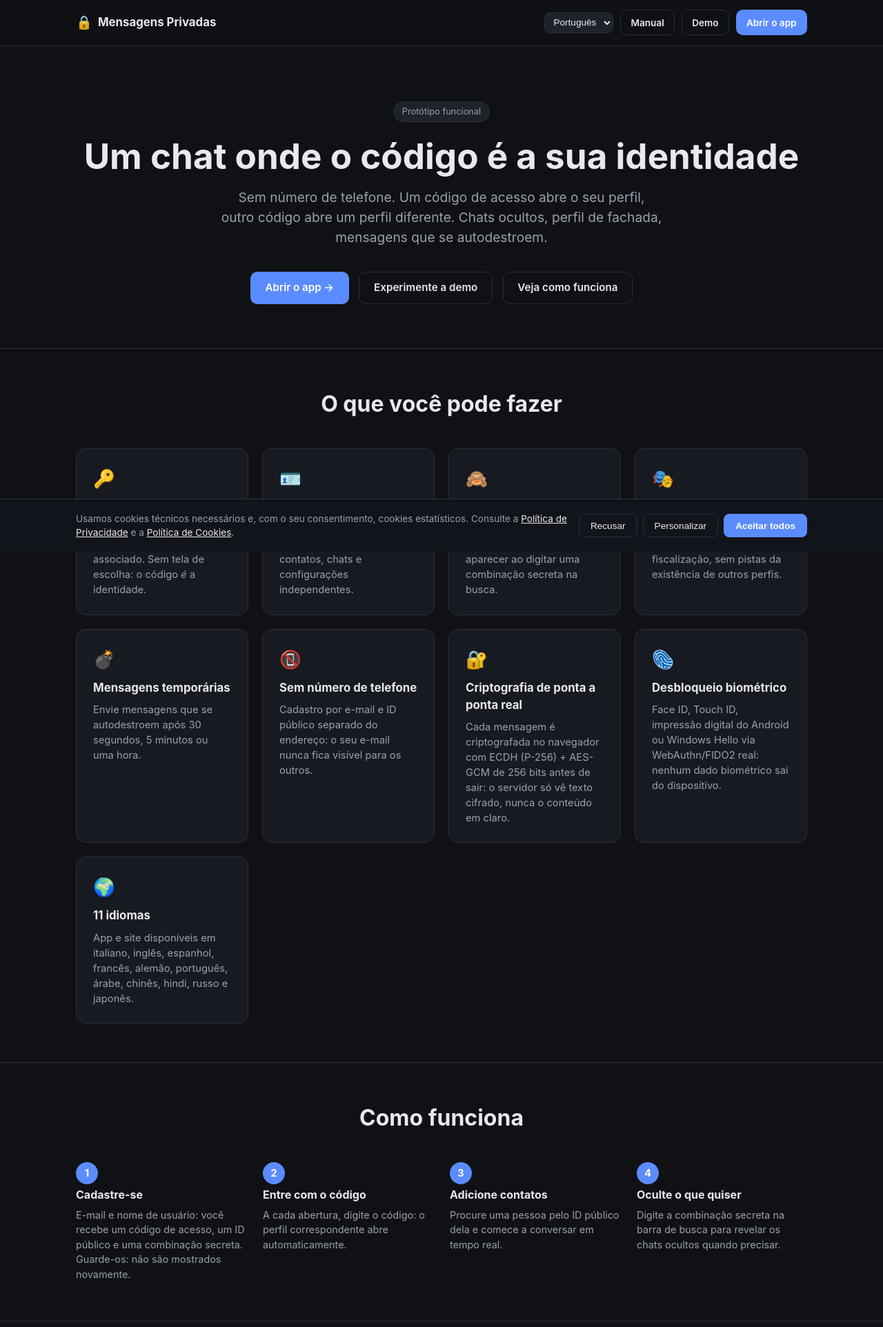
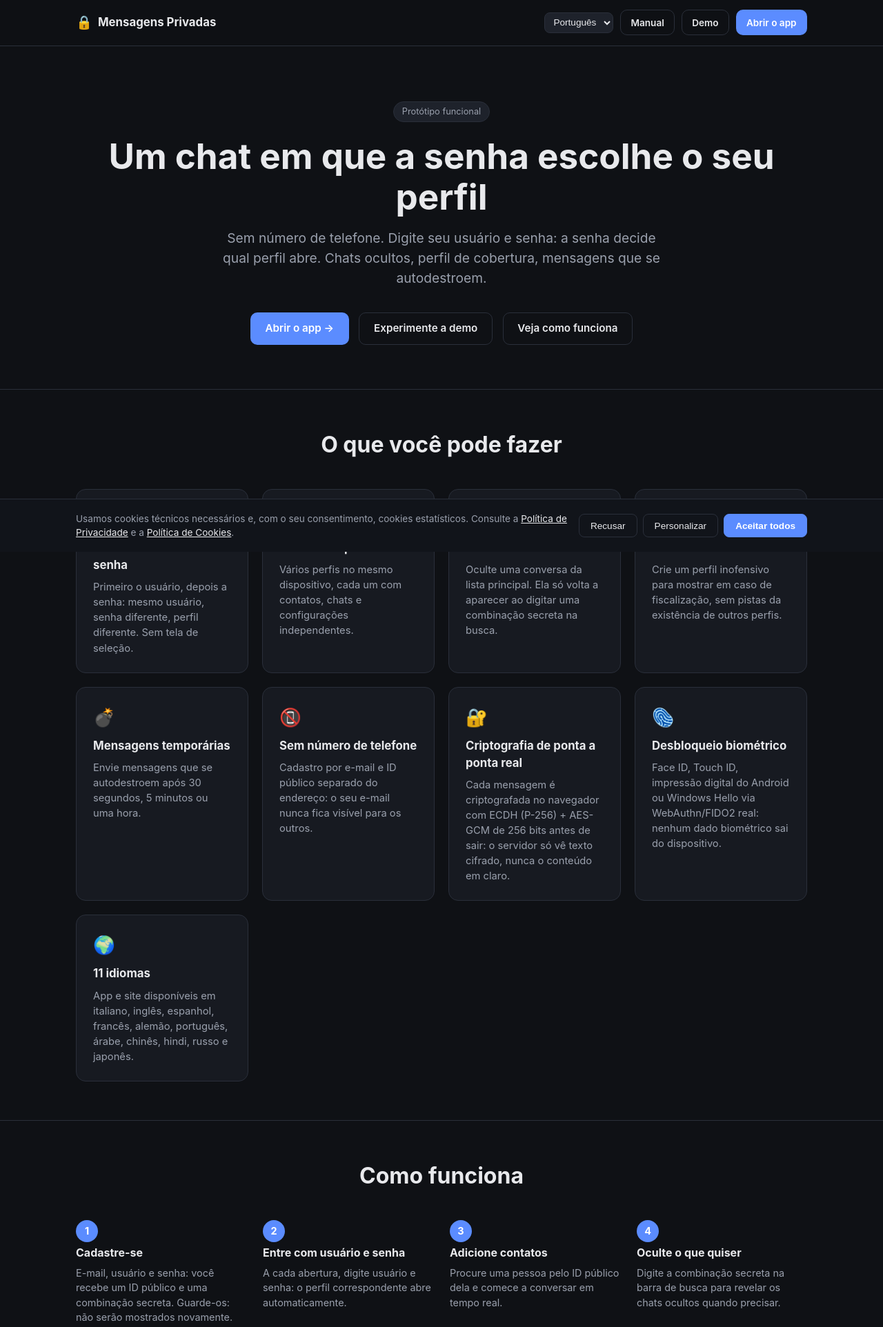
Before and after one commit to simonescaffidi/messaging-app-prototype, a website: page site/pt/index.html in a window 1280 px wide. Shown: the top 1924 px of the page at 69% size. Drawn offline with Linux system fonts and the light colour scheme.

Commit message:
Sito PT: usuario + senha

```diff
--- a/site/pt/index.html
+++ b/site/pt/index.html
@@ -44,8 +44,8 @@
   <section class="hero">
     <div class="container">
       <span class="badge">Protótipo funcional</span>
-      <h1>Um chat onde o código é a sua identidade</h1>
-      <p class="lead">Sem número de telefone. Um código de acesso abre o seu perfil, outro código abre um perfil diferente. Chats ocultos, perfil de fachada, mensagens que se autodestroem.</p>
+      <h1>Um chat em que a senha escolhe o seu perfil</h1>
+      <p class="lead">Sem número de telefone. Digite seu usuário e senha: a senha decide qual perfil abre. Chats ocultos, perfil de cobertura, mensagens que se autodestroem.</p>
       <div class="hero-actions">
         <a href="/app/" class="btn btn-primary">Abrir o app →</a>
         <a href="/pt/demo.html" class="btn btn-ghost">Experimente a demo</a>
@@ -60,8 +60,8 @@
       <div class="feature-grid">
         <article class="feature-card">
           <div class="icon">🔑</div>
-          <h3>Acesso por código</h3>
-          <p>Cada código abre automaticamente o perfil associado. Sem tela de escolha: o código <em>é</em> a identidade.</p>
+          <h3>Acesso com usuário e senha</h3>
+          <p>Primeiro o usuário, depois a senha: mesmo usuário, senha diferente, perfil diferente. Sem tela de seleção.</p>
         </article>
         <article class="feature-card">
           <div class="icon">🪪</div>
@@ -113,11 +113,11 @@
       <div class="steps">
         <div class="step">
           <h3>Cadastre-se</h3>
-          <p>E-mail e nome de usuário: você recebe um código de acesso, um ID público e uma combinação secreta. Guarde-os: não são mostrados novamente.</p>
+          <p>E-mail, usuário e senha: você recebe um ID público e uma combinação secreta. Guarde-os: não serão mostrados novamente.</p>
         </div>
         <div class="step">
-          <h3>Entre com o código</h3>
-          <p>A cada abertura, digite o código: o perfil correspondente abre automaticamente.</p>
+          <h3>Entre com usuário e senha</h3>
+          <p>A cada abertura, digite usuário e senha: o perfil correspondente abre automaticamente.</p>
         </div>
         <div class="step">
           <h3>Adicione contatos</h3>
```
Also changed, not shown: site/pt/demo.html (+3 -3 lines), site/pt/manual.html (+8 -8 lines), site/pt/privacy-policy.html (+2 -2 lines).
